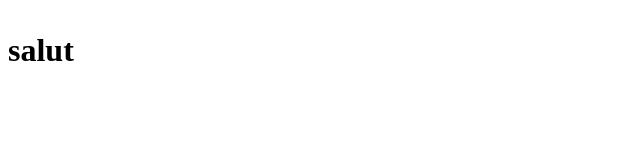
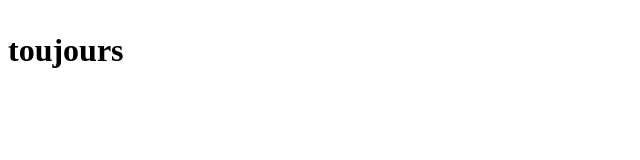
Before and after one commit to ogweraedmond/new-test, a plain HTML site: page index.html in a window 1280 px wide. Shown: the whole page, without its empty margins (0-640 px from the left). Drawn offline with Linux system fonts and the light colour scheme.

Commit message:
ajoute moi un message

```diff
--- a/index.html
+++ b/index.html
@@ -7,7 +7,7 @@
 </head>
 <body>
     <h1 BONJOUR h2>
-        <p>salut</p>
+      <p>toujours</p>
 
 </body>
 </html>
```
